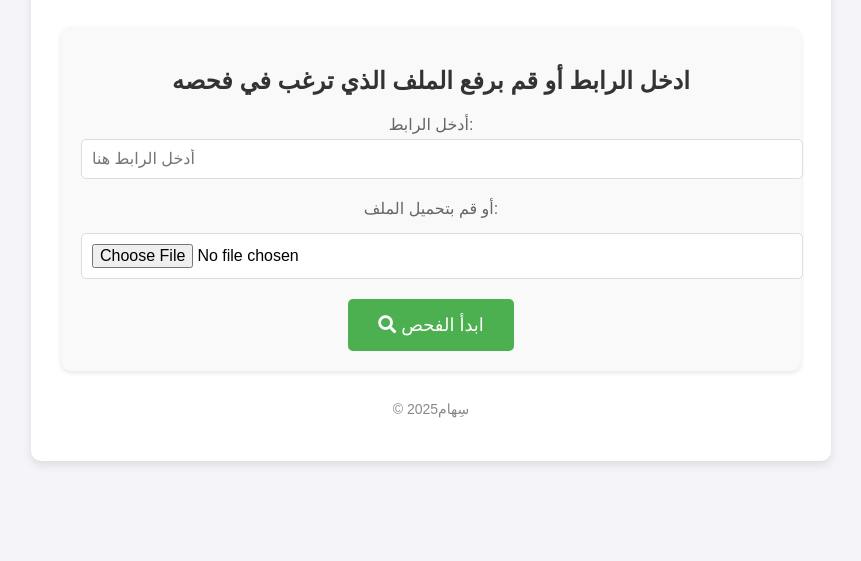
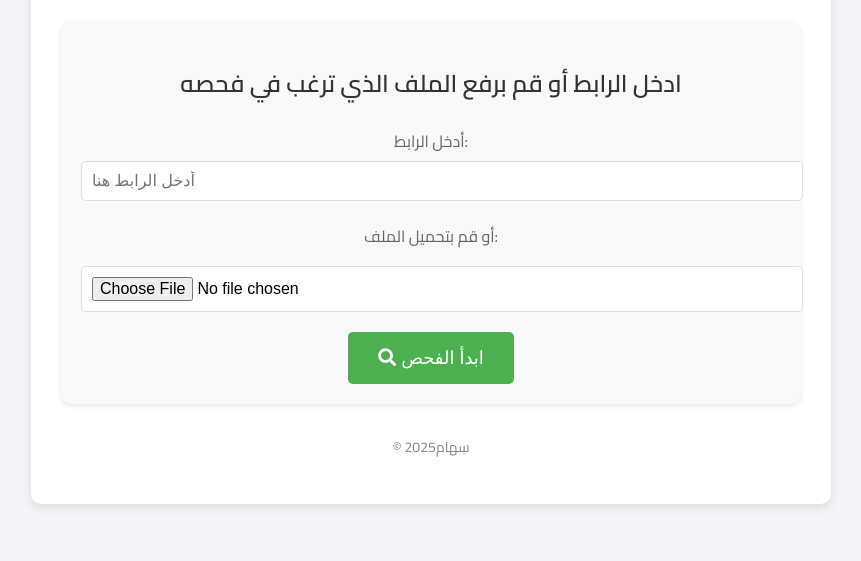
Before and after one commit to soom1550/assumebreachesback, a website: page public/index.html in a window 1280 px wide. Shown: the part 239-800 px from the top of the page, without its empty margins (209-1070 px from the left). Drawn offline with nearby package versions, Linux system fonts and the light colour scheme.

Commit message:
تحديث الواجهة أو إضافة صفحة index

```diff
--- a/public/index.html
+++ b/public/index.html
@@ -8,6 +8,8 @@
     <link rel="stylesheet" href="style.css"> <!-- تأكد من ربط ملف CSS -->
         <!-- تحميل مكتبة axios -->
         <script src="https://cdn.jsdelivr.net/npm/axios/dist/axios.min.js"></script>
+        <link href="https://fonts.googleapis.com/css2?family=Cairo:wght@300;400;600&family=Tajawal:wght@300;400;600&display=swap" rel="stylesheet">
+
 </head>
 <body>
     <div class="container">
--- a/public/style.css
+++ b/public/style.css
@@ -1,6 +1,6 @@
 /* إعدادات عامة */
 body {
-    font-family: 'Arial', sans-serif;
+    font-family: 'Cairo', sans-serif;  /* تغيير الخط إلى "Cairo" أو "Tajawal" */
     background: #f4f4f9;
     margin: 0;
     padding: 0;
```
